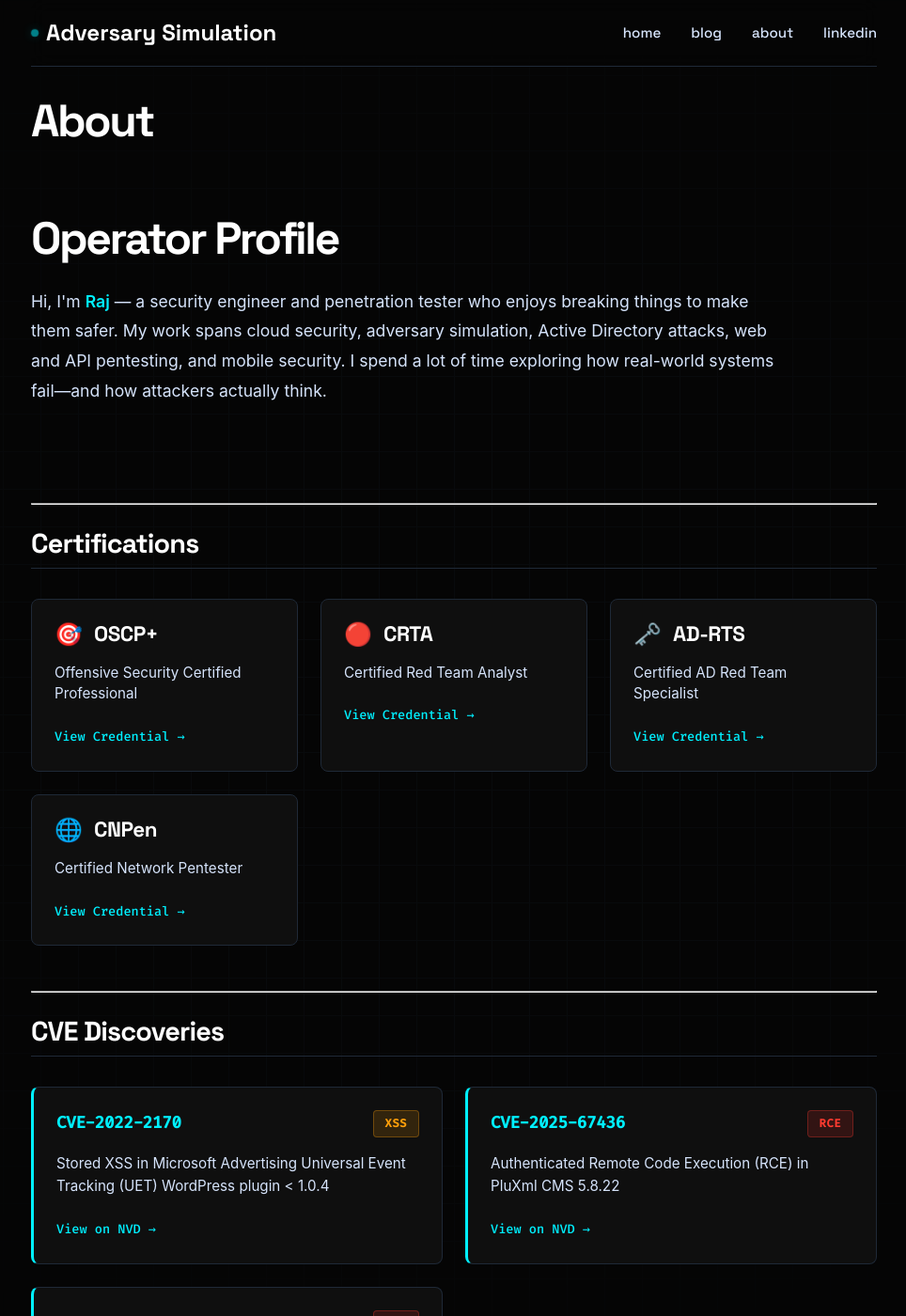
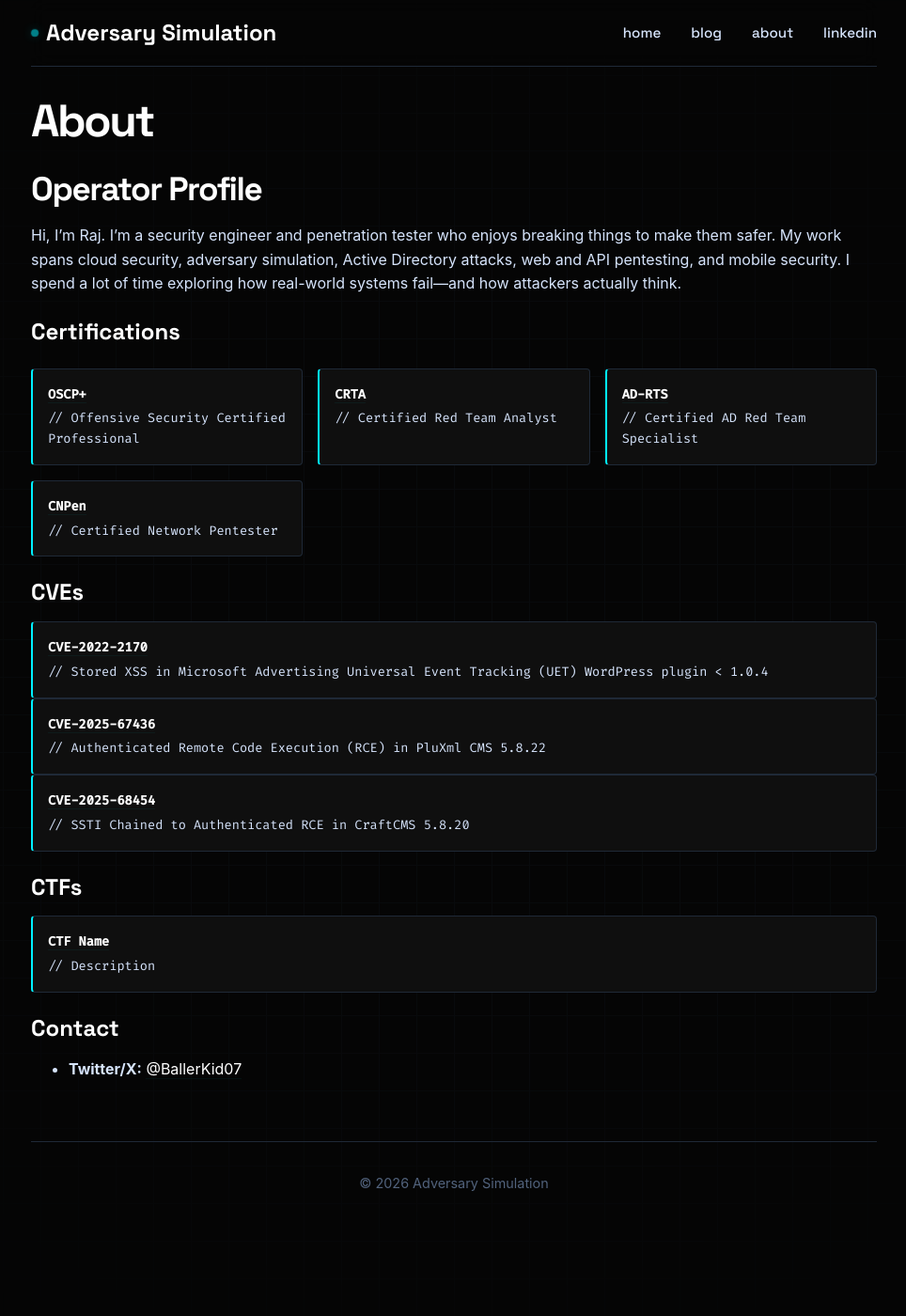
Before and after one commit to RajChowdhury240/blogs, a Jekyll site: the page built from about.md, in a window 1280 px wide and 1400 px high. Shown: the whole window at 94% size, without its empty margins (157-1121 px from the left). Built offline with Jekyll 4.4.1, drawn with Linux system fonts in a browser that asks for light colours; some of the changed text lies outside the part shown.

Commit message:
Revert "Redesign about page with modern card layout"
This reverts commit 7516e1d85a916f2af0f5fbdb26e7ee9c75fc0847.

```diff
--- a/about.md
+++ b/about.md
@@ -3,107 +3,29 @@ layout: default
 title: About
 permalink: /about/
 ---
+# Operator Profile
+Hi, I'm Raj.
+I'm a security engineer and penetration tester who enjoys breaking things to make them safer. My work spans cloud security, adversary simulation, Active Directory attacks, web and API pentesting, and mobile security. I spend a lot of time exploring how real-world systems fail—and how attackers actually think.
 
-<div class="about-hero">
-  <h1 class="page-title">Operator Profile</h1>
-  <p class="about-intro">
-    Hi, I'm <strong>Raj</strong> — a security engineer and penetration tester who enjoys breaking things to make them safer.
-    My work spans cloud security, adversary simulation, Active Directory attacks, web and API pentesting, and mobile security.
-    I spend a lot of time exploring how real-world systems fail—and how attackers actually think.
-  </p>
+### Certifications
+<div class="certs-list">
+    <div class="cert-item"><strong><a href="https://credentials.offsec.com/1133a5d2-fdfc-46a9-a7bd-4cbb91fa9cfb#acc.PbzUFiwj" target="_blank">OSCP+</a></strong> // Offensive Security Certified Professional</div>
+    <div class="cert-item"><strong><a href="https://labs.cyberwarfare.live/credential/achievement/69244a9e4ae648396167fa50" target="_blank">CRTA</a></strong> // Certified Red Team Analyst</div>
+    <div class="cert-item"><strong><a href="https://labs.cyberwarfare.live/credential/achievement/693737934ae64839616ee777" target="_blank">AD-RTS</a></strong> // Certified AD Red Team Specialist</div>
+    <div class="cert-item"><strong><a href="https://drive.google.com/file/d/1UcsfJC_lzff-08rzknefBnllx_jsbG1c/view" target="_blank">CNPen</a></strong> // Certified Network Pentester</div>
 </div>
 
----
-
-## Certifications
-
-<div class="about-grid">
-  <div class="about-card cert-card">
-    <div class="card-header">
-      <span class="card-icon">🎯</span>
-      <h3 class="card-title">OSCP+</h3>
-    </div>
-    <p class="card-description">Offensive Security Certified Professional</p>
-    <a href="https://credentials.offsec.com/1133a5d2-fdfc-46a9-a7bd-4cbb91fa9cfb#acc.PbzUFiwj" class="card-link" target="_blank">View Credential →</a>
-  </div>
-
-  <div class="about-card cert-card">
-    <div class="card-header">
-      <span class="card-icon">🔴</span>
-      <h3 class="card-title">CRTA</h3>
-    </div>
-    <p class="card-description">Certified Red Team Analyst</p>
-    <a href="https://labs.cyberwarfare.live/credential/achievement/69244a9e4ae648396167fa50" class="card-link" target="_blank">View Credential →</a>
-  </div>
-
-  <div class="about-card cert-card">
-    <div class="card-header">
-      <span class="card-icon">🗝️</span>
-      <h3 class="card-title">AD-RTS</h3>
-    </div>
-    <p class="card-description">Certified AD Red Team Specialist</p>
-    <a href="https://labs.cyberwarfare.live/credential/achievement/693737934ae64839616ee777" class="card-link" target="_blank">View Credential →</a>
-  </div>
-
-  <div class="about-card cert-card">
-    <div class="card-header">
-      <span class="card-icon">🌐</span>
-      <h3 class="card-title">CNPen</h3>
-    </div>
-    <p class="card-description">Certified Network Pentester</p>
-    <a href="https://drive.google.com/file/d/1UcsfJC_lzff-08rzknefBnllx_jsbG1c/view" class="card-link" target="_blank">View Credential →</a>
-  </div>
+### CVEs
+<div class="cve-list">
+    <div class="cert-item"><strong><a href="https://nvd.nist.gov/vuln/detail/CVE-2022-2170" target="_blank">CVE-2022-2170</a></strong> // Stored XSS in Microsoft Advertising Universal Event Tracking (UET) WordPress plugin < 1.0.4</div>
+    <div class="cert-item"><strong><a href="https://nvd.nist.gov/vuln/detail/CVE-2025-67436" target="_blank">CVE-2025-67436</a></strong> // Authenticated Remote Code Execution (RCE) in PluXml CMS 5.8.22</div>
+    <div class="cert-item"><strong><a href="https://nvd.nist.gov/vuln/detail/CVE-2025-68454" target="_blank">CVE-2025-68454</a></strong> // SSTI Chained to Authenticated RCE in CraftCMS 5.8.20</div>
 </div>
 
----
-
-## CVE Discoveries
-
-<div class="cve-grid">
-  <div class="about-card cve-card">
-    <div class="cve-header">
-      <span class="cve-id">CVE-2022-2170</span>
-      <span class="severity-badge xss">XSS</span>
-    </div>
-    <p class="cve-description">
-      Stored XSS in Microsoft Advertising Universal Event Tracking (UET) WordPress plugin &lt; 1.0.4
-    </p>
-    <a href="https://nvd.nist.gov/vuln/detail/CVE-2022-2170" class="card-link" target="_blank">View on NVD →</a>
-  </div>
-
-  <div class="about-card cve-card">
-    <div class="cve-header">
-      <span class="cve-id">CVE-2025-67436</span>
-      <span class="severity-badge critical">RCE</span>
-    </div>
-    <p class="cve-description">
-      Authenticated Remote Code Execution (RCE) in PluXml CMS 5.8.22
-    </p>
-    <a href="https://nvd.nist.gov/vuln/detail/CVE-2025-67436" class="card-link" target="_blank">View on NVD →</a>
-  </div>
-
-  <div class="about-card cve-card">
-    <div class="cve-header">
-      <span class="cve-id">CVE-2025-68454</span>
-      <span class="severity-badge critical">RCE</span>
-    </div>
-    <p class="cve-description">
-      Server-Side Template Injection (SSTI) chained to authenticated RCE in CraftCMS 5.8.20
-    </p>
-    <a href="https://nvd.nist.gov/vuln/detail/CVE-2025-68454" class="card-link" target="_blank">View on NVD →</a>
-  </div>
+### CTFs
+<div class="cve-list">
+    <div class="cert-item"><strong><a href="#" target="_blank">CTF Name</a></strong> // Description</div>
 </div>
 
----
-
-## Contact
-
-<div class="contact-section">
-  <div class="contact-card">
-    <span class="contact-icon">𝕏</span>
-    <div class="contact-info">
-      <h4>Twitter / X</h4>
-      <a href="https://x.com/BallerKid07" target="_blank">@BallerKid07</a>
-    </div>
-  </div>
-</div>
+### Contact
+* **Twitter/X:** [@BallerKid07](https://x.com/BallerKid07)
--- a/assets/css/style.css
+++ b/assets/css/style.css
@@ -513,229 +513,6 @@ footer {
 }
 
 /* --- ABOUT PAGE --- */
-
-/* Hero Section */
-.about-hero {
-  margin-bottom: 3rem;
-  padding: 2rem 0;
-}
-
-.about-intro {
-  font-size: 1.1rem;
-  line-height: 1.8;
-  color: var(--text-secondary);
-  max-width: 800px;
-  margin-top: 1.5rem;
-}
-
-.about-intro strong {
-  color: var(--accent);
-  font-weight: 600;
-}
-
-/* Card Grid Layout */
-.about-grid {
-  display: grid;
-  grid-template-columns: repeat(auto-fit, minmax(280px, 1fr));
-  gap: 1.5rem;
-  margin: 2rem 0 3rem;
-}
-
-.cve-grid {
-  display: grid;
-  grid-template-columns: repeat(auto-fit, minmax(320px, 1fr));
-  gap: 1.5rem;
-  margin: 2rem 0 3rem;
-}
-
-/* Base Card Styles */
-.about-card {
-  background: var(--card-bg);
-  border: 1px solid var(--border);
-  border-radius: 8px;
-  padding: 1.5rem;
-  transition: all 0.3s ease;
-  position: relative;
-  overflow: hidden;
-}
-
-.about-card::before {
-  content: '';
-  position: absolute;
-  top: 0;
-  left: 0;
-  width: 100%;
-  height: 3px;
-  background: linear-gradient(90deg, var(--accent) 0%, transparent 100%);
-  transform: scaleX(0);
-  transform-origin: left;
-  transition: transform 0.3s ease;
-}
-
-.about-card:hover {
-  transform: translateY(-4px);
-  border-color: var(--accent);
-  box-shadow: 0 8px 24px var(--accent-glow);
-}
-
-.about-card:hover::before {
-  transform: scaleX(1);
-}
-
-/* Certification Cards */
-.cert-card .card-header {
-  display: flex;
-  align-items: center;
-  gap: 0.75rem;
-  margin-bottom: 1rem;
-}
-
-.card-icon {
-  font-size: 1.5rem;
-  line-height: 1;
-}
-
-.card-title {
-  font-family: var(--font-display);
-  font-size: 1.4rem;
-  font-weight: 700;
-  color: var(--text-main);
-  margin: 0;
-  letter-spacing: -0.02em;
-}
-
-.card-description {
-  color: var(--text-secondary);
-  font-size: 0.95rem;
-  line-height: 1.5;
-  margin-bottom: 1.25rem;
-}
-
-.card-link {
-  display: inline-flex;
-  align-items: center;
-  color: var(--accent);
-  font-family: var(--font-mono);
-  font-size: 0.85rem;
-  font-weight: 500;
-  text-decoration: none;
-  border: none;
-  transition: all 0.2s ease;
-}
-
-.card-link:hover {
-  color: var(--text-main);
-  border: none;
-  transform: translateX(4px);
-  text-shadow: 0 0 8px var(--accent-glow);
-}
-
-/* CVE Cards */
-.cve-card {
-  border-left: 3px solid var(--accent);
-}
-
-.cve-header {
-  display: flex;
-  align-items: center;
-  justify-content: space-between;
-  gap: 1rem;
-  margin-bottom: 1rem;
-  flex-wrap: wrap;
-}
-
-.cve-id {
-  font-family: var(--font-mono);
-  font-size: 1.1rem;
-  font-weight: 700;
-  color: var(--accent);
-  letter-spacing: -0.02em;
-}
-
-.severity-badge {
-  padding: 0.25rem 0.75rem;
-  border-radius: 4px;
-  font-family: var(--font-mono);
-  font-size: 0.75rem;
-  font-weight: 700;
-  text-transform: uppercase;
-  letter-spacing: 0.05em;
-}
-
-.severity-badge.critical {
-  background: rgba(255, 59, 48, 0.15);
-  color: #FF3B30;
-  border: 1px solid rgba(255, 59, 48, 0.3);
-}
-
-.severity-badge.xss {
-  background: rgba(255, 159, 10, 0.15);
-  color: #FF9F0A;
-  border: 1px solid rgba(255, 159, 10, 0.3);
-}
-
-.cve-description {
-  color: var(--text-secondary);
-  font-size: 0.95rem;
-  line-height: 1.6;
-  margin-bottom: 1.25rem;
-}
-
-/* Contact Section */
-.contact-section {
-  margin: 2rem 0;
-}
-
-.contact-card {
-  background: var(--card-bg);
-  border: 1px solid var(--border);
-  border-radius: 8px;
-  padding: 1.5rem;
-  display: flex;
-  align-items: center;
-  gap: 1.5rem;
-  max-width: 400px;
-  transition: all 0.3s ease;
-}
-
-.contact-card:hover {
-  border-color: var(--accent);
-  box-shadow: 0 4px 16px var(--accent-glow);
-  transform: translateX(4px);
-}
-
-.contact-icon {
-  font-size: 2rem;
-  color: var(--accent);
-  line-height: 1;
-}
-
-.contact-info h4 {
-  font-family: var(--font-display);
-  font-size: 1rem;
-  font-weight: 600;
-  color: var(--text-muted);
-  margin: 0 0 0.25rem 0;
-  text-transform: uppercase;
-  letter-spacing: 0.05em;
-  font-size: 0.85rem;
-}
-
-.contact-info a {
-  color: var(--text-main);
-  font-size: 1.1rem;
-  font-weight: 500;
-  text-decoration: none;
-  border: none;
-  transition: color 0.2s ease;
-}
-
-.contact-info a:hover {
-  color: var(--accent);
-  border: none;
-}
-
-/* Legacy Support (keep for backwards compatibility) */
 .certs-list {
   display: grid;
   grid-template-columns: repeat(auto-fill, minmax(250px, 1fr));
```
